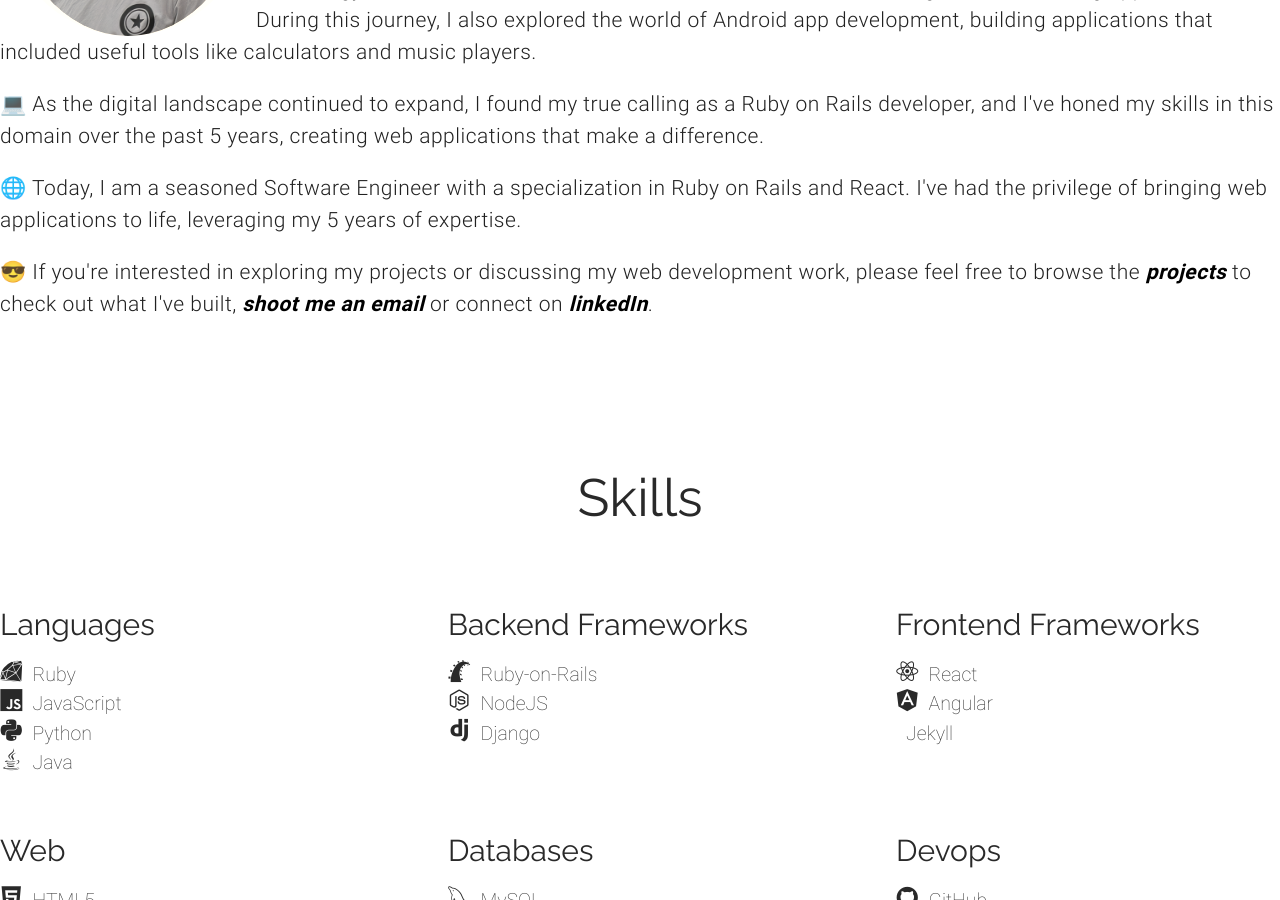
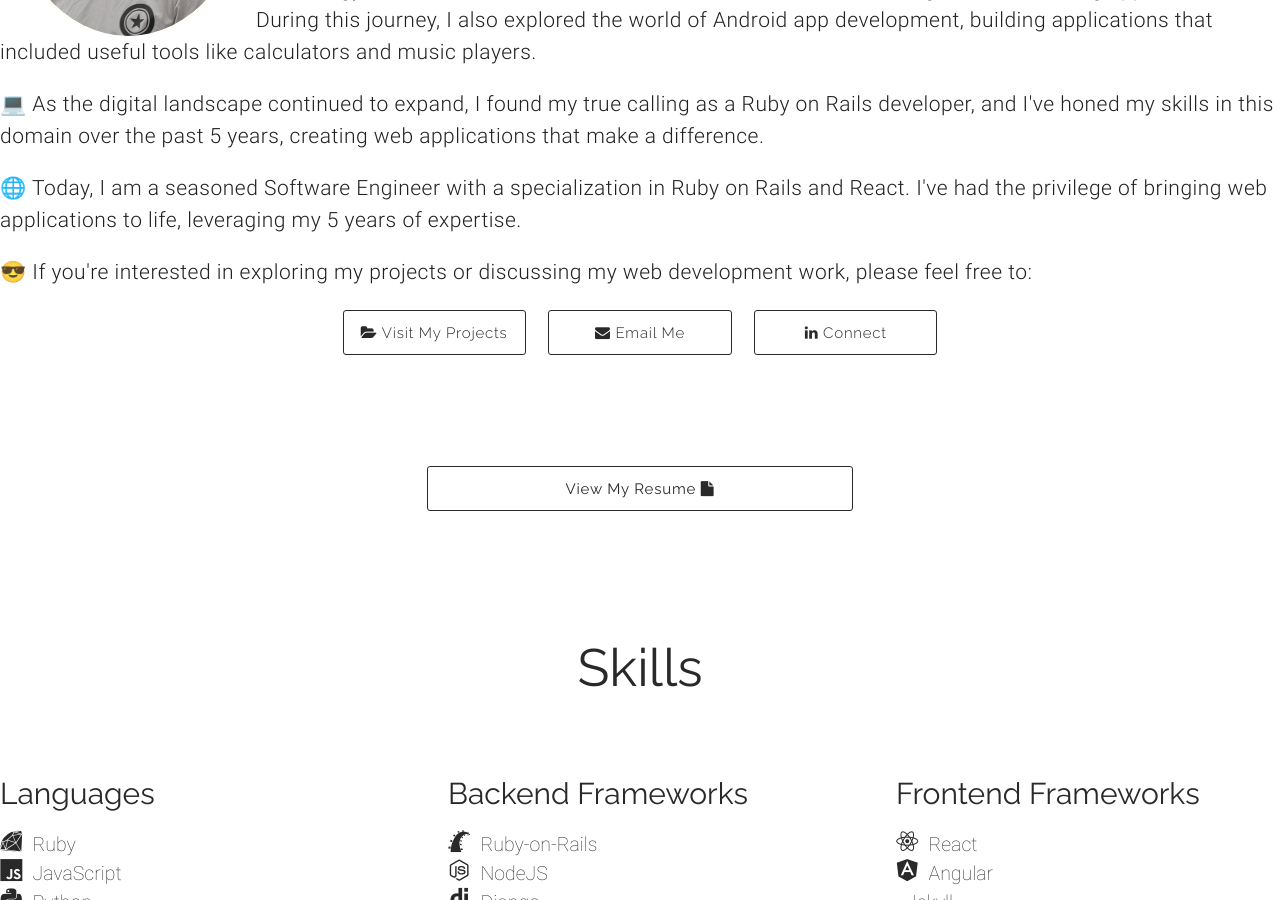
Before and after one commit to BhupendraNegi/bhupendranegi.github.io, a Jekyll site: the page built from about.html, in a window 1280 px wide and 900 px high, scrolled down 554 px. Built offline with Jekyll 4.4.1, drawn with Linux system fonts in a browser that asks for light colours; nearby versions of some CDN libraries.

Commit message:
About page changes

```diff
--- a/about.html
+++ b/about.html
@@ -28,12 +28,37 @@ author: Henry Ford
         </p>
       </p>
       <p>
-        😎  If you're interested in exploring my projects or discussing my web development work, please feel free to browse the <a class="about_me_links" href="/projects"><b> projects </b></a> to check out what I've built,
-        <a class="about_me_links" href="/contact"><b>shoot me an email</b></a> or connect on
-        <a class="about_me_links" href="https://www.linkedin.com/in/bhupendra-negi-667171167/" target="_blank"><b>linkedIn</b></a>.
+        😎  If you're interested in exploring my projects or discussing my web development work, please feel free to:
+
+        <div class="row">
+          <div class="col m6 offset-m3 s12">
+            <div class="row">
+              <div class="col s4">
+                <a href="/projects"><button type="button" class="fill col s12" name="button"> <i class="fa fa-folder-open" aria-hidden="true"></i> Visit My Projects</button></a>
+              </div>
+              <div class="col s4">
+                <a href="/contact"><button type="button" class="fill col s12" name="button"> <i class="fa fa-envelope"></i> Email Me </button></a>
+              </div>
+              <div class="col s4">
+                <a href="https://www.linkedin.com/in/bhupendra-negi-667171167/" target="_blank"> <button type="button" class="fill col s12" name="button"> <i class="fa fa-linkedin" aria-hidden="true"></i>
+                  Connect</button></a>
+              </div>
+            </div>
+          </div>
+        </div>
       </p>
     </div>
   </div>
+
+  <div class="row resume-wrapper">
+    <a href="{{ site.baseurl }}/assets/images/bhupendra_resume.pdf" title="click to open in pdf viewer" target="_blank">
+      <button class="fill col s8 offset-s2 m4 offset-m4">
+        View My Resume
+        <i class="fa fa-file" aria-hidden="true"></i>
+        </button>
+    </a>
+  </div>
+
   <h3 class="heading skills_heading center-align">Skills</h3>
   <div class="skills_wrapper">
       {% for tech_group in site.data.skills %}
--- a/resume.html
+++ b/resume.html
@@ -7,6 +7,9 @@ author: Oprah Winfrey
 {% include quote.html quote=page.quote author=page.author %}
 
 
+<div class="container">
+  <h2 class="heading big_heading center">Resume</h2>
+</div>
 <div class="row resume-wrapper">
   <a href="{{ site.baseurl }}/assets/images/bhupendra_resume.pdf" title="click to open in pdf viewer" target="_blank">
     <button class="fill col s8 offset-s2 m4 offset-m4">View as pdf</button>
```
